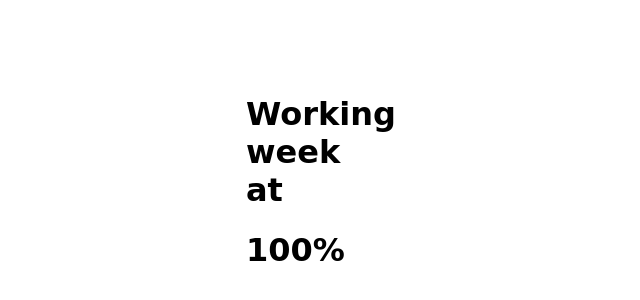
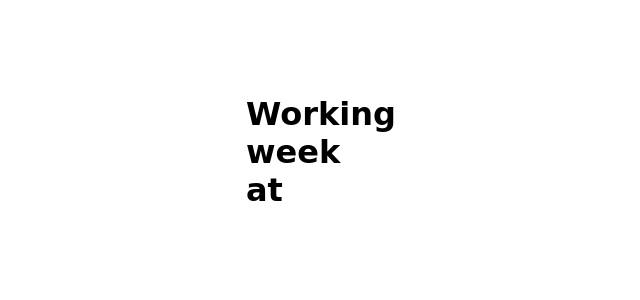
Before and after one commit to aliceblack/Challenge-WorkingWeek, a plain HTML site: page index.html in a window 1280 px wide. Shown: the part 276-576 px from the top of the page, without its empty margins (344-984 px from the left). Drawn offline with nearby package versions, Linux system fonts and the light colour scheme; a web font is replaced by a local one.

Commit message:
Saturday and sunday no working days

```diff
--- a/index.html
+++ b/index.html
@@ -45,12 +45,13 @@
         var today = new Date()
 		var curHr = today.getHours()
 
-        let percentage = "100%";
-        let battery = "";
+        let percentage = "0%";
+        let battery = "<i class="fas fa-battery-empty fa-10x"></i>";
 
         console.log(day)
         if(day === 'Monday'){
         	battery = '<i class="fas fa-battery-full fa-10x"></i>';
+		percentage = "100%";
         	if(curHr > 13){
             	percentage = "90%";
             }
```
